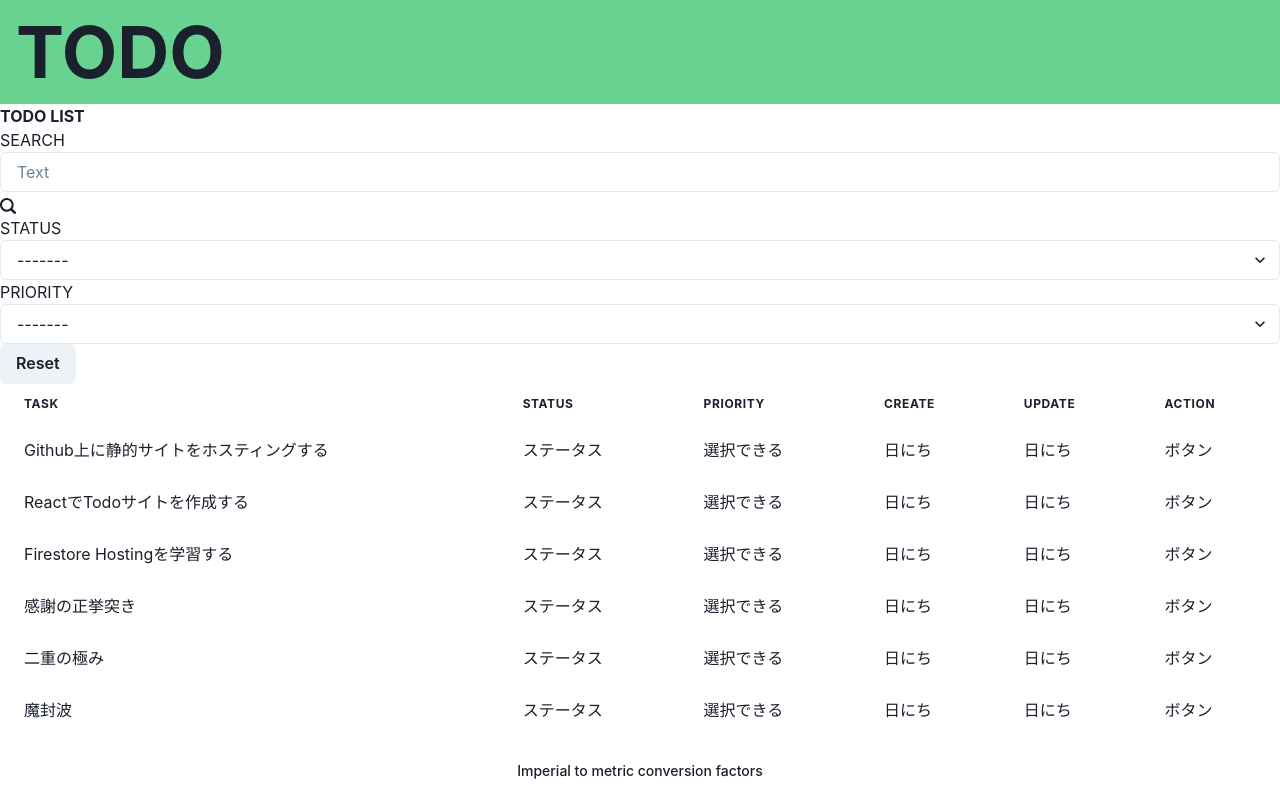
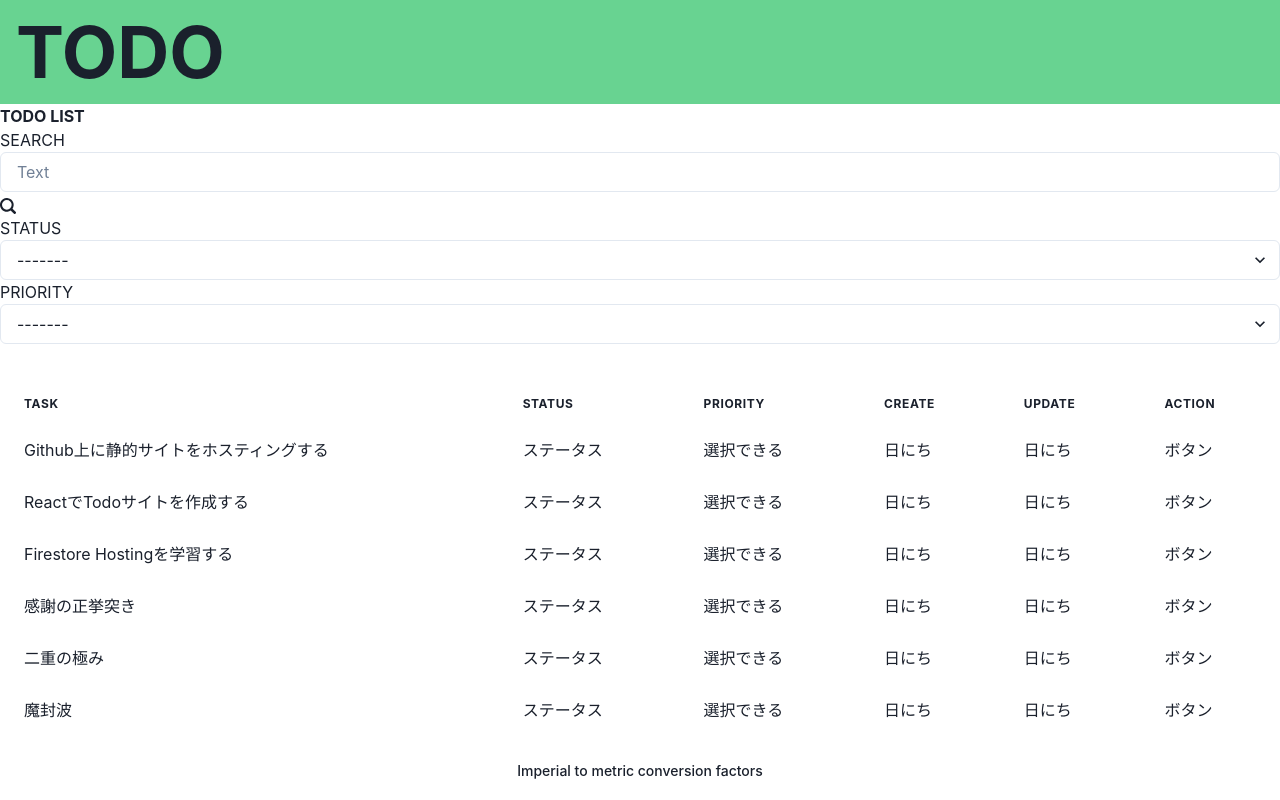
Before and after one commit to if-mentor/next_todo10, a Next.js app: page /top in a window 1280 px wide. Built offline with nearby package versions, Linux system fonts and the light colour scheme.

Commit message:
first commit

```diff
--- a/pages/top.jsx
+++ b/pages/top.jsx
@@ -13,8 +13,14 @@ import {
   TableContainer,
 } from '@chakra-ui/react'
 import { SearchInput } from '@/top.component/searchInput'
+import { ResetButton } from '@/top.component/resetButton'
+// import "../styles/top.css";
+// 読み込むとエラーになる
 
 function Top() {
+
+
+
   return (
     <div>
       <Box bg='#68D391' w='100%' p={4} >
@@ -24,6 +30,7 @@ function Top() {
       {/* </Container> */}
       </Box>
       <Heading as='h2' size='1xl' >TODO LIST</Heading>
+      <div className='container'>
       <p>SEARCH</p>
       <SearchInput />
       {/* chakraとのデザインが合わない　chakraから引用すべきか */}
@@ -40,8 +47,10 @@ function Top() {
         <option value='option2'>Middle</option>
         <option value='option3'>Low</option>
       </Select>
-      <Button colorScheme='gray'>Reset</Button>
-      {/* 色の指定をするとボタンが消える */}
+      </div>
+      <ResetButton />
+      {/* リセットボタンが出ない */}
+
       {/* <EditIcon /> */}
       {/* 該当のアイコンがない　モジュールインストール必要？ */}
 
--- /dev/null
+++ b/styles/top.css
@@ -0,0 +1,3 @@
+/* .container {
+  display: flex;
+} */
--- /dev/null
+++ b/top.component/resetButton.jsx
@@ -0,0 +1,10 @@
+import { Button } from "@chakra-ui/react"
+
+export const ResetButton = () => {
+  return (
+    <div>
+      <Button colorScheme='grey'>Reset</Button>
+      {/* 色の指定をするとボタンが消える B5B5B5 */}
+    </div>
+  )
+}
--- a/top.component/searchInput.jsx
+++ b/top.component/searchInput.jsx
@@ -4,7 +4,7 @@ import { Input } from '@chakra-ui/react'
 export const SearchInput = () => {
   return (
     <div>
-      <Input placeholder='Text'/>
+      <Input type='text' onChange={() => {}} placeholder='Text'/>
       <button><Search2Icon /></button>
     </div>
   )
```
